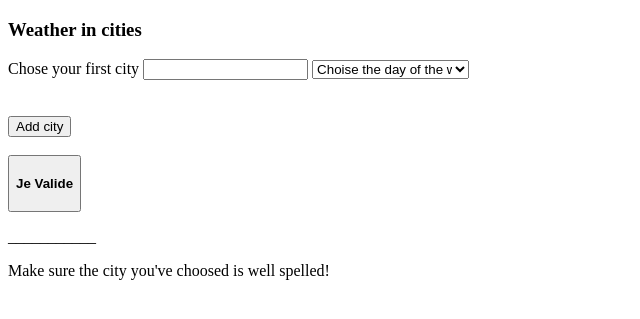
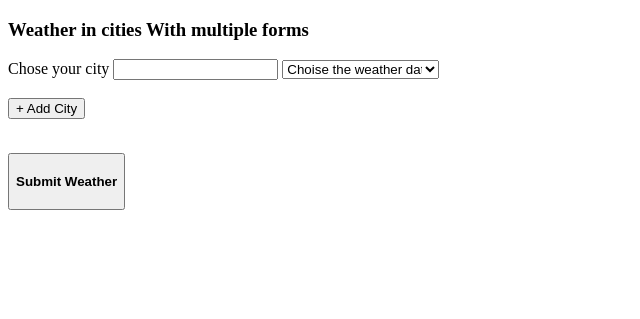
Before and after one commit to gltwodotlineci/small_weather_app, a Django app: template weather_api/weather_backend/templates/general/home.html in a window 1280 px wide. Shown: the top 319 px of the page, without its empty margins (0-640 px from the left). Run offline with Django 3.2, Linux system fonts and the light colour scheme; the template is opened without the code that fills it, so the values that code supplies are empty; some libraries are stand-ins or nearby versions.

Commit message:
multiple form working all together

```diff
--- a/weather_api/weather_backend/templates/base/base.html
+++ b/weather_api/weather_backend/templates/base/base.html
@@ -7,10 +7,10 @@
     <meta charset="UTF-8">
 
 </head>
-<body>
+<body hx-headers='{"X-CSRFToken": "{{ csrf_token }}"}'>
 {% block content %}
 
-{% endblock content %}
+{% endblock %}
 
 <script src="https://unpkg.com/htmx.org@1.9.6"></script>
 </body>
--- a/weather_api/weather_backend/templates/general/home.html
+++ b/weather_api/weather_backend/templates/general/home.html
@@ -1,68 +1,30 @@
 {% extends 'base/base.html' %}
 {% block content %}
 
+    <h3> Weather in cities With multiple forms</h3>
 
-    <h3> Weather in cities</h3>
-</body>
+    <div id="weatherForm">
+        {% include 'partials/weather_form.html' %}
+    </div>
 
-<form method="POST">
-  {% csrf_token %}
+    <br>
+    <button type="button"
+        hx-get="/weather_city/"
+        hx-target="#weatherForm"
+        hx-swap="beforeend"
+    >
+        + Add City
+    </button>
 
-    <label for="insertForm4" class="form-label"> Chose your first city
-        <input type="text" class="form-control border-4 rounded-pill" id="insertForm4"
-                   name="city1" style="width: 157px;" role="textbox" aria-label="Entrer the first city name">
-    </label>
+    <br>
+    <ul>
+        {% include 'partials/return_weather.html' %}
+    </ul>
+    <div><br>
+        <button type="submit" class="btn btn-success" id="submitAll">
+                <h4 class="">Submit Weather</h4>
+        </button>
+    </div>
 
-    <select name="day" class="form-control border-4 rounded-pill" id="insertForm" required
-                        style="width: 157px;" role="menu" aria-label="Selectioner menu">
-                  <option value="" disabled selected hidden>Choise the day of the weather</option>
-                  <option value=1>Today</option>
-                  <option value=2>Tomorrow</option>
-                  <option value=3>The day after tomorrow</option>
-                  <option value=4>Three days from now</option>
-                  <option value=5>Four days from now</option>
-                  <option value=6>Five days from now</option>
-                  <option value=7>Six days from now</option>
-    </select>
-    <br>
-    <br>
-    <div id="city_here2">
-    </div>
-    <br>
-    <button hx-get="/city2/"
-            hx-swap="outerHTML"
-            hx-target="#city_here2">
-        Add city
-    </button>
-    <br><br>
-
-    <button type="submit" class="btn btn-success" id="boutonAction"
-      onclick="$('#boutonCity2').click()      role="button" aria-label="submiting choice">
-            <h4 class="">Je Valide</h4>
-    </button>
-</form>
-<p>___________</p>
-{% for key, value in response.items %}
-    <!--
-    <li>{{ key }}</li>
-    -->
-{% endfor %}
-<p>
-    {% if not response.location.name %}
-        <p>
-            Make sure the city you've choosed is well spelled!
-        </p>
-    {% else %}
-        <p>
-            The weather for the date {{ response.date_chosed }} in {{response.location.name }} will be {{ response.current.temp_c }} celcius
-            and it will be {{ response.current.condition.text }} day!
-            Thank you
-        </p>
-    {% endif %}
-</p>
 
 {% endblock %}
-
-<script>
-    function submitButton2()
-</script>
--- /dev/null
+++ b/weather_api/weather_backend/templates/partials/return_weather.html
@@ -0,0 +1,16 @@
+{% block content %}
+
+    <div id="weather-return">
+        <p>
+            {% if not response.location.name %}
+            {% else %}
+                <p>
+                    The weather for the date {{ response.date_chosed }} in {{ response.location.name }} will
+                    be {{ response.current.temp_c }} celcius
+                    and it will be {{ response.current.condition.text }} day!
+                    Thank you
+                </p>
+            {% endif %}
+        </p>
+    </div>
+{% endblock %}
--- /dev/null
+++ b/weather_api/weather_backend/templates/partials/weather_form.html
@@ -0,0 +1,33 @@
+{% block content%}
+
+<form
+    hx-post="return_weather/"
+    hx-target="#weather-return"
+    hx-swap="beforeend"
+    hx-trigger="click from:#submitAll"
+>
+
+    <tr class='editing'>
+        <label for="insertForm4" class="form-label"> Chose your city
+            <input type="text" class="form-control border-4 rounded-pill" id="inserCity2"
+                   name="city" style="width: 157px;" role="textbox" aria-label="Entrer the first city name">
+        </label>
+
+
+        <select name="day" class="form-control border-4 rounded-pill" id="insertForm" required
+                style="width: 157px;" role="menu" aria-label="Selectioner menu">
+            <option value="" disabled selected hidden>Choise the weather date </option>
+            <option value=1>Today</option>
+            <option value=2>Tomorrow</option>
+            <option value=3>The day after tomorrow</option>
+            <option value=4>Three days from now</option>
+            <option value=5>Four days from now</option>
+            <option value=6>Five days from now</option>
+            <option value=7>Six days from now</option>
+        </select>
+
+    </tr>
+
+</form>
+
+{% endblock %}
--- a/weather_api/weather_backend/urls.py
+++ b/weather_api/weather_backend/urls.py
@@ -4,5 +4,6 @@ from . import views
 
 urlpatterns = [
     path('', views.home, name='home'),
-    path('city2/', views.send_city2, name='send_city')
+    path('weather_city/', views.send_weather_city, name='weather_city'),
+    path('return_weather/', views.return_weather_partial, name='return_weather')
 ]
```
Also changed, not shown: weather_api/weather_backend/serializers.py (+1 -14 lines), weather_api/weather_backend/templates/general/city2.html (deleted, +0 -55 lines), weather_api/weather_backend/views.py (+14 -50 lines).
